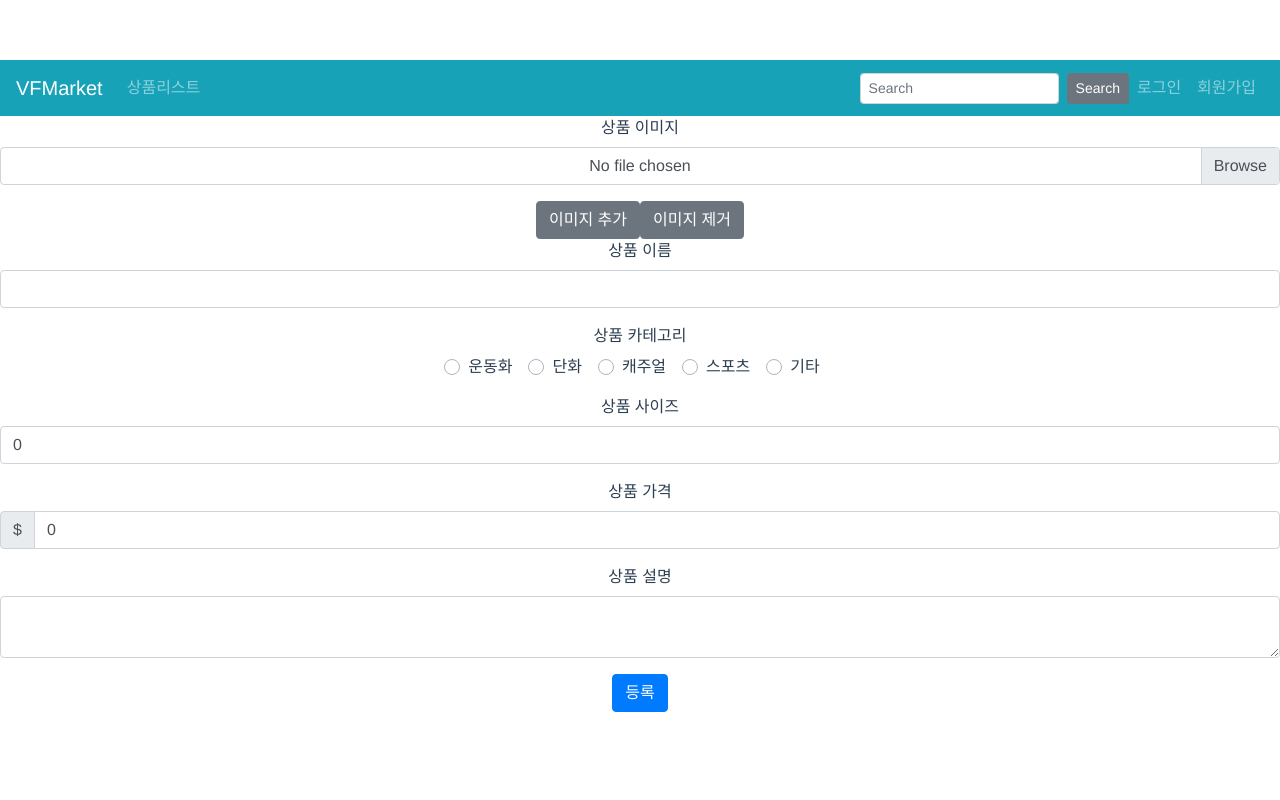
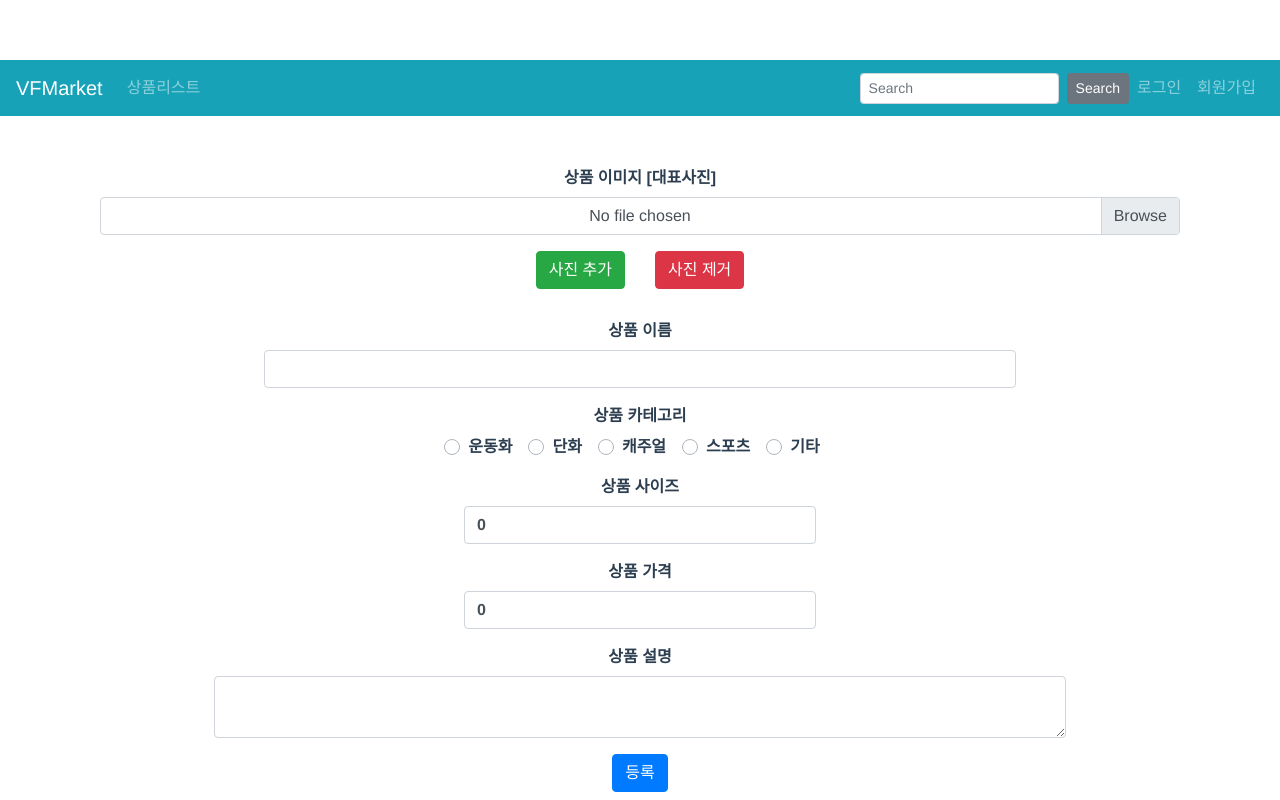
Before and after one commit to HyungLee507/SFTB_sc23, a Vue app in the folder vue-cli/: page /product/registration in a window 1280 px wide. Built offline with nearby package versions, Linux system fonts and the light colour scheme; what vue-cookie would draw is missing.

Commit message:
refactor : vue 페이지 변경

```diff
--- a/vue-cli/src/components/ProductinformationPage.vue
+++ b/vue-cli/src/components/ProductinformationPage.vue
@@ -1,16 +1,119 @@
+<!--<template>-->
+<!--  <b-container>-->
+<!--    <b-row>-->
+<!--      <b-col>-->
+<!--        <b-carousel-->
+<!--            id="carousel-1"-->
+<!--            v-model="slide"-->
+<!--            :interval="4000"-->
+<!--            controls-->
+<!--            indicators-->
+<!--            background="#ABABAB"-->
+<!--            img-width="1024"-->
+<!--            img-height="480"-->
+<!--            style="text-shadow: 1px 1px 2px #333;"-->
+<!--        >-->
+<!--          <b-carousel-slide-->
+<!--              v-for="(image, index) in product.images"-->
+<!--              :key="index"-->
+<!--              :img-src="getImageUrl(image)"-->
+<!--              :alt="'Product image ' + (index + 1)"-->
+<!--          ></b-carousel-slide>-->
+<!--        </b-carousel>-->
+<!--      </b-col>-->
+<!--    </b-row>-->
+<!--    <b-row>-->
+<!--      <b-col>-->
+<!--        <h1>{{ product.name }}</h1>-->
+<!--        <p>{{ product.sellerName }}</p>-->
+<!--        <p>{{ product.price }}</p>-->
+<!--        <p>{{ product.category }}</p>-->
+<!--        <p>{{ product.shoeSize }}</p>-->
+<!--        <p>{{ product.description }}</p>-->
+<!--        <b-button variant="primary" @click="addToCart">장바구니</b-button>-->
+<!--        <b-button variant="success" to="#">VR Fitting</b-button>-->
+<!--        &lt;!&ndash;        <b-button variant="info" to="#">결제</b-button>&ndash;&gt;-->
+<!--        <b-button variant="info" :to="'/product/payment/' + this.id">결제</b-button>-->
+<!--      </b-col>-->
+<!--    </b-row>-->
+<!--  </b-container>-->
+<!--</template>-->
+<!--<script>-->
+<!--import axios from "axios";-->
+
+<!--export default {-->
+<!--  data() {-->
+<!--    return {-->
+<!--      product: {//상품정보를 저장할 객체-->
+<!--        images: [],-->
+<!--        name: "",-->
+<!--        price: 0,-->
+<!--        sellerName: "",-->
+<!--        description: "",-->
+<!--        category: '',-->
+<!--        shoeSize: 0,-->
+<!--      },-->
+<!--      slide: 0,-->
+<!--      id: this.$route.params.id,-->
+<!--    };-->
+<!--  },-->
+<!--  created() {-->
+<!--    axios.interceptors.request.use((config) => {-->
+<!--      // 요청을 보내기 전에 수행할 작업-->
+<!--      const token = localStorage.getItem('accessToken'); // 로컬 스토리지에서 토큰을 가져옵니다.-->
+<!--      if (token) {-->
+<!--        config.headers.Authorization = `Bearer ${token}`; // 토큰이 있으면 헤더에 추가합니다.-->
+<!--      }-->
+<!--      console.log(config.headers.Authorization);-->
+<!--      return config;-->
+<!--    }, function (error) {-->
+<!--      // 요청 에러 처리-->
+<!--      return Promise.reject(error);-->
+<!--    });-->
+<!--    const id = this.$route.params.id;//상품의 id를 받아옴-->
+<!--    axios-->
+<!--        .get("/product-list/" + id) //상품정보를 받아오는 api호출-->
+<!--        .then((response) => {-->
+<!--          this.product = response.data;//상품정보를 받아옴-->
+<!--        })-->
+<!--        .catch((error) => {-->
+<!--          console.log(error);-->
+<!--        });-->
+<!--  },-->
+<!--  methods: {-->
+<!--    getImageUrl(imageName) {-->
+<!--      return `http://localhost:8080/product/${imageName}`;-->
+<!--      // return `https://c6d8-14-63-41-207.ngrok-free.app/product/${imageName}`;-->
+<!--    },-->
+<!--    addToCart() {-->
+<!--      // axios.post('/save-item', {-->
+<!--      //   productId: this.product.id,-->
+<!--      // })-->
+<!--      axios.post('/save-item?itemId=' + this.product.id, {})-->
+<!--          .then((response) => {-->
+<!--            console.log(response.data);-->
+<!--          })-->
+<!--          .catch((error) => {-->
+<!--            console.log(error);-->
+<!--          });-->
+<!--    }-->
+<!--  },-->
+<!--};-->
+<!--</script>-->
+
+
 <template>
   <b-container>
+    <h1 style="margin-top: 30px;">{{ product.name }}</h1>
     <b-row>
       <b-col>
         <b-carousel
             id="carousel-1"
             v-model="slide"
-            :interval="4000"
+            :interval="0"
             controls
             indicators
             background="#ABABAB"
-            img-width="1024"
-            img-height="480"
             style="text-shadow: 1px 1px 2px #333;"
         >
           <b-carousel-slide
@@ -18,26 +121,42 @@
               :key="index"
               :img-src="getImageUrl(image)"
               :alt="'Product image ' + (index + 1)"
+
           ></b-carousel-slide>
         </b-carousel>
       </b-col>
     </b-row>
     <b-row>
       <b-col>
+        <div class="small-images">
+          <img
+              v-for="(image, index) in product.images"
+              :key="index"
+              :src="getImageUrl(image)"
+              :alt="'작은 상품 이미지 ' + (index + 1)"
+              @click="changeSlide(index)"
+          />
+        </div>
         <h1>{{ product.name }}</h1>
-        <p>{{ product.sellerName }}</p>
-        <p>{{ product.price }}</p>
-        <p>{{ product.category }}</p>
-        <p>{{ product.shoeSize }}</p>
-        <p>{{ product.description }}</p>
-        <b-button variant="primary" @click="addToCart">장바구니</b-button>
-        <b-button variant="success" to="#">VR Fitting</b-button>
+        <div class="product-info">
+          <p>판매자: <strong>{{ product.sellerName }}</strong></p>
+          <p>가격: <strong>{{ product.price.toLocaleString() }}원</strong></p>
+          <p>카테고리: <strong>{{ product.category }}</strong></p>
+          <p>사이즈: <strong>{{ product.shoeSize }}</strong></p>
+          <p>상품설명</p>
+          <div class="description-box" style="margin-bottom: 30px">
+            <p><strong>{{ product.description }}</strong></p>
+          </div>
+        </div>
+        <b-button variant="primary" @click="addToCart" style="margin-right: 30px">장바구니</b-button>
+        <b-button variant="success" @click="openUploadPopup" style="margin-right: 30px">VR Fitting</b-button>
         <!--        <b-button variant="info" to="#">결제</b-button>-->
         <b-button variant="info" :to="'/product/payment/' + this.id">결제</b-button>
       </b-col>
     </b-row>
   </b-container>
 </template>
+
 <script>
 import axios from "axios";
 
@@ -83,7 +202,6 @@ export default {
   methods: {
     getImageUrl(imageName) {
       return `http://localhost:8080/product/${imageName}`;
-      // return `https://c6d8-14-63-41-207.ngrok-free.app/product/${imageName}`;
     },
     addToCart() {
       // axios.post('/save-item', {
@@ -96,7 +214,45 @@ export default {
           .catch((error) => {
             console.log(error);
           });
-    }
+    },
+    openUploadPopup() {
+      // 업로드 팝업창 열기 로직 추가
+      window.open('/product/upload/' + this.product.id, 'upload', 'width=500, height=500, left=100, top=50');
+    },
+    changeSlide(index) {
+      this.slide = index;
+    },
   },
 };
 </script>
+
+<style scoped>
+.small-images {
+  display: flex;
+  justify-content: center;
+  margin-top: 10px;
+}
+
+.small-images img {
+  cursor: pointer;
+  width: 180px;
+  height: 120px;
+  object-fit: cover;
+  border: 1px solid #ddd;
+}
+
+.small-images img:hover {
+  border: 1px solid #333;
+}
+
+.description-box {
+  border: 1px solid #ddd;
+  padding: 15px;
+  margin-top: 10px;
+  border-radius: 5px;
+  width: 800px;
+  height: 300px;
+  margin-left: auto;
+  margin-right: auto;
+}
+</style>
--- a/vue-cli/src/components/ProductregistrationPage.vue
+++ b/vue-cli/src/components/ProductregistrationPage.vue
@@ -3,7 +3,10 @@
 <!--    <b-form @submit.prevent="submitForm">-->
 <!--      <div v-for="(image, index) in product.images" :key="index">-->
 <!--        <b-form-group :id="'product-image-' + index" label="상품 이미지">-->
-<!--          <b-form-file v-model="product.images[index]" accept="image/*"></b-form-file>-->
+<!--          <b-form-file @change="previewImage($event, index)" v-model="product.images[index]"-->
+<!--                       accept="image/*"></b-form-file>-->
+<!--          <img class="preview" :src="product.imagePreviews[0]"-->
+<!--               v-if="product.imagePreviews[0] !== undefined && index === 0"/>-->
 <!--        </b-form-group>-->
 <!--      </div>-->
 <!--      <b-button @click="addImage">이미지 추가</b-button>-->
@@ -11,6 +14,19 @@
 
 <!--      <b-form-group id="product-name" label="상품 이름">-->
 <!--        <b-form-input v-model="product.name"></b-form-input>-->
+<!--      </b-form-group>-->
+<!--      <b-form-group id="product-category" label="상품 카테고리">-->
+<!--        <b-form-radio-group v-model="product.category">-->
+<!--          <b-form-radio value="운동화">운동화</b-form-radio>-->
+<!--          <b-form-radio value="단화">단화</b-form-radio>-->
+<!--          <b-form-radio value="캐주얼">캐주얼</b-form-radio>-->
+<!--          <b-form-radio value="스포츠">스포츠</b-form-radio>-->
+<!--          <b-form-radio value="기타">기타</b-form-radio>-->
+<!--        </b-form-radio-group>-->
+<!--      </b-form-group>-->
+
+<!--      <b-form-group id="product-shoeSize" label="상품 사이즈">-->
+<!--        <b-form-input v-model="product.shoeSize" type="number"></b-form-input>-->
 <!--      </b-form-group>-->
 
 <!--      <b-form-group id="product-price" label="상품 가격">-->
@@ -36,51 +52,115 @@
 <!--  data() {-->
 <!--    return {-->
 <!--      product: {-->
-<!--        uploadFiles: [],-->
+<!--        images: [undefined],-->
+<!--        sellerName: '',-->
+<!--        imagePreviews: [],-->
 <!--        name: '',-->
 <!--        price: 0,-->
-<!--        description: ''-->
+<!--        category: '',-->
+<!--        shoeSize: 0,-->
+<!--        description: '',-->
+<!--      },-->
+<!--    };-->
+<!--  },-->
+<!--  created() {-->
+<!--    axios.interceptors.request.use((config) => {-->
+<!--      // 요청을 보내기 전에 수행할 작업-->
+<!--      const token = localStorage.getItem('accessToken'); // 로컬 스토리지에서 토큰을 가져옵니다.-->
+<!--      if (token) {-->
+<!--        config.headers.Authorization = `Bearer ${token}`; // 토큰이 있으면 헤더에 추가합니다.-->
 <!--      }-->
-<!--    }-->
+<!--      console.log(config.headers.Authorization);-->
+<!--      return config;-->
+<!--    }, function (error) {-->
+<!--      // 요청 에러 처리-->
+<!--      return Promise.reject(error);-->
+<!--    });-->
 <!--  },-->
 <!--  methods: {-->
+<!--    previewImage(event, index) {-->
+<!--      const file = event.target.files[0];-->
+<!--      if (file) {-->
+<!--        const reader = new FileReader();-->
+<!--        reader.onload = e => {-->
+<!--          this.$set(this.product.imagePreviews, index, e.target.result);-->
+<!--        };-->
+<!--        reader.readAsDataURL(file);-->
+<!--      } else {-->
+<!--        this.$set(this.product.imagePreviews, index, undefined);-->
+<!--      }-->
+<!--    },-->
 <!--    addImage() {-->
-<!--      this.product.images.push('');-->
+<!--      this.product.images.push(undefined);-->
 <!--    },-->
 <!--    removeImage() {-->
 <!--      this.product.images.pop();-->
+<!--      this.product.imagePreviews.splice(-1, 1);-->
 <!--    },-->
 <!--    submitForm() {-->
-<!--      axios.post('/product/item-upload', this.product)-->
+<!--      if (this.product.images.length < 3) {-->
+<!--        alert('이미지는 3개 이상 등록해주세요.');-->
+
+<!--        return;-->
+<!--      }-->
+<!--      const formData = new FormData();-->
+
+<!--      // 이미지와 다른 상품 정보를 FormData 객체에 추가-->
+<!--      for (let i = 0; i < this.product.images.length; i++) {-->
+<!--        formData.append(`images[${i}]`, this.product.images[i]);-->
+<!--      }-->
+<!--      formData.append('name', this.product.name);-->
+<!--      formData.append('price', this.product.price);-->
+<!--      formData.append('sellerName', this.product.sellerName);-->
+<!--      formData.append('category', this.product.category);-->
+<!--      formData.append('shoeSize', this.product.shoeSize);-->
+<!--      formData.append('description', this.product.description);-->
+
+<!--      // FormData 객체를 서버에 제출-->
+<!--      axios.post('/product/item-upload', formData, {-->
+<!--        headers: {-->
+<!--          'Content-Type': 'multipart/form-data'-->
+<!--        }-->
+<!--      })-->
 <!--          .then(response => {-->
-<!--            console.log(response.data);-->
+<!--            console.log(response);-->
 <!--          })-->
 <!--          .catch(error => {-->
 <!--            console.log(error);-->
 <!--          });-->
-<!--    }-->
-<!--  }-->
+<!--    },-->
+<!--  },-->
+<!--};-->
+<!--</script>-->
+<!--<style scoped>-->
+<!--.preview {-->
+<!--  width: 100px;-->
+<!--  height: 100px;-->
+<!--  border-radius: 50%;-->
 <!--}-->
-<!--</script>-->
+<!--</style>-->
 
 <template>
   <div>
     <b-form @submit.prevent="submitForm">
       <div v-for="(image, index) in product.images" :key="index">
-        <b-form-group :id="'product-image-' + index" label="상품 이미지">
+        <b-form-group :id="'product-image-' + index" :label="`상품 이미지${index === 0 ? ' [대표사진]' : ''}`"
+                      style="font-weight: bold; margin-top: 50px; margin-left: 100px; margin-right: 100px;">
           <b-form-file @change="previewImage($event, index)" v-model="product.images[index]"
                        accept="image/*"></b-form-file>
-          <img class="preview" :src="product.imagePreviews[0]"
-               v-if="product.imagePreviews[0] !== undefined && index === 0"/>
+          <img class="preview" :src="product.imagePreviews[index]"
+               v-if="product.imagePreviews[index] !== undefined && index === 0"/>
         </b-form-group>
       </div>
-      <b-button @click="addImage">이미지 추가</b-button>
-      <b-button @click="removeImage" v-if="product.images.length > 0">이미지 제거</b-button>
+      <b-button class="add-image" @click="addImage" variant="success">사진 추가</b-button>
+      <b-button class="delete-image" @click="removeImage" v-if="product.images.length > 0" variant="danger">사진
+        제거
+      </b-button>
 
-      <b-form-group id="product-name" label="상품 이름">
+      <b-form-group id="product-name" label="상품 이름" style="font-weight: bold; margin-left: 200px; margin-right: 200px;">
         <b-form-input v-model="product.name"></b-form-input>
       </b-form-group>
-      <b-form-group id="product-category" label="상품 카테고리">
+      <b-form-group id="product-category" label="상품 카테고리" style="font-weight: bold;">
         <b-form-radio-group v-model="product.category">
           <b-form-radio value="운동화">운동화</b-form-radio>
           <b-form-radio value="단화">단화</b-form-radio>
@@ -89,19 +169,20 @@
           <b-form-radio value="기타">기타</b-form-radio>
         </b-form-radio-group>
       </b-form-group>
-
-      <b-form-group id="product-shoeSize" label="상품 사이즈">
+      <b-form-group id="product-showSize" label="상품 사이즈"
+                    style="font-weight: bold; margin-left: 400px; margin-right: 400px;">
         <b-form-input v-model="product.shoeSize" type="number"></b-form-input>
       </b-form-group>
 
-      <b-form-group id="product-price" label="상품 가격">
+      <b-form-group id="product-price" label="상품 가격"
+                    style="font-weight: bold; margin-left: 400px; margin-right: 400px;">
         <b-input-group>
-          <b-input-group-prepend is-text>$</b-input-group-prepend>
-          <b-form-input v-model="product.price" type="number" min="0"></b-form-input>
+          <b-form-input v-model="product.price" type="text" @input="formatPrice" min="0"></b-form-input>
         </b-input-group>
       </b-form-group>
 
-      <b-form-group id="product-description" label="상품 설명">
+      <b-form-group id="product-description" label="상품 설명"
+                    style="font-weight: bold; margin-left: 150px; margin-right: 150px;">
         <b-form-textarea v-model="product.description"></b-form-textarea>
       </b-form-group>
 
@@ -109,6 +190,7 @@
     </b-form>
   </div>
 </template>
+
 
 <script>
 import axios from 'axios';
@@ -118,7 +200,6 @@ export default {
     return {
       product: {
         images: [undefined],
-        sellerName: '',
         imagePreviews: [],
         name: '',
         price: 0,
@@ -130,15 +211,13 @@ export default {
   },
   created() {
     axios.interceptors.request.use((config) => {
-      // 요청을 보내기 전에 수행할 작업
-      const token = localStorage.getItem('accessToken'); // 로컬 스토리지에서 토큰을 가져옵니다.
+      const token = localStorage.getItem('accessToken');
       if (token) {
-        config.headers.Authorization = `Bearer ${token}`; // 토큰이 있으면 헤더에 추가합니다.
+        config.headers.Authorization = `Bearer ${token}`;
       }
       console.log(config.headers.Authorization);
       return config;
     }, function (error) {
-      // 요청 에러 처리
       return Promise.reject(error);
     });
   },
@@ -154,6 +233,9 @@ export default {
       } else {
         this.$set(this.product.imagePreviews, index, undefined);
       }
+    },
+    formatPrice() {
+      this.product.price = parseFloat(this.product.price.replace(/,/g, '')).toLocaleString();
     },
     addImage() {
       this.product.images.push(undefined);
@@ -176,10 +258,9 @@ export default {
       }
       formData.append('name', this.product.name);
       formData.append('price', this.product.price);
-      formData.append('sellerName', this.product.sellerName);
+      formData.append('description', this.product.description);
       formData.append('category', this.product.category);
-      formData.append('shoeSize', this.product.shoeSize);
-      formData.append('description', this.product.description);
+      formData.append('showSize', this.product.showSize);
 
       // FormData 객체를 서버에 제출
       axios.post('/product/item-upload', formData, {
@@ -199,8 +280,30 @@ export default {
 </script>
 <style scoped>
 .preview {
-  width: 100px;
-  height: 100px;
-  border-radius: 50%;
+  width: 250px;
+  height: 250px;
+  border-radius: 0;
+  margin-top: 30px;
+  font-weight: bold;
 }
+
+.add-image {
+  margin-bottom: 30px;
+  margin-right: 30px;
+}
+
+.delete-image {
+  margin-bottom: 30px;
+}
+
+.form-group input[type="text"],
+.form-group input[type="number"],
+.form-group textarea,
+.form-group .b-form-radio-group {
+  width: calc(100% - 8rem);
+  margin-right: 4rem;
+  margin-left: 4rem;
+  font-weight: bold;
+}
+
 </style>
```
